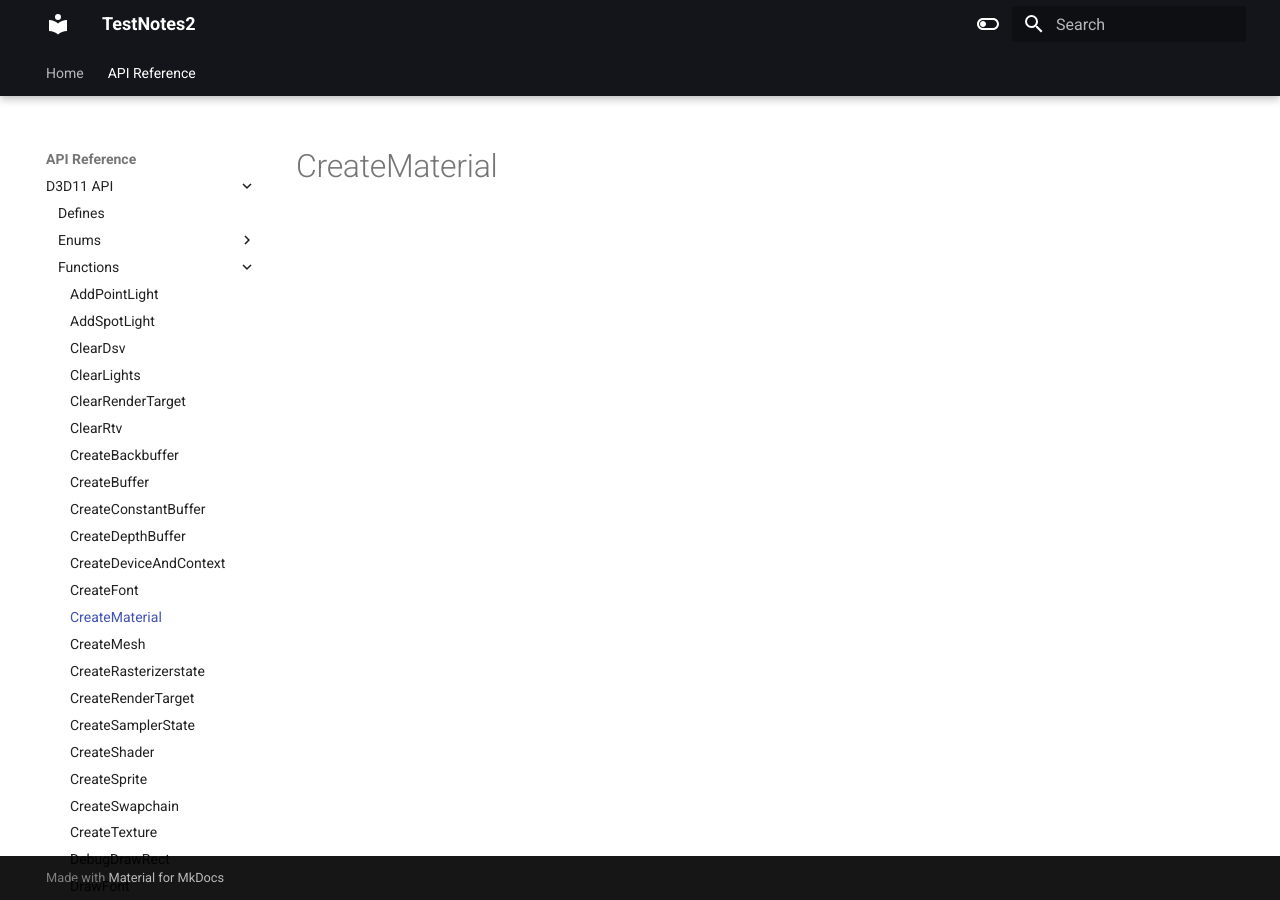
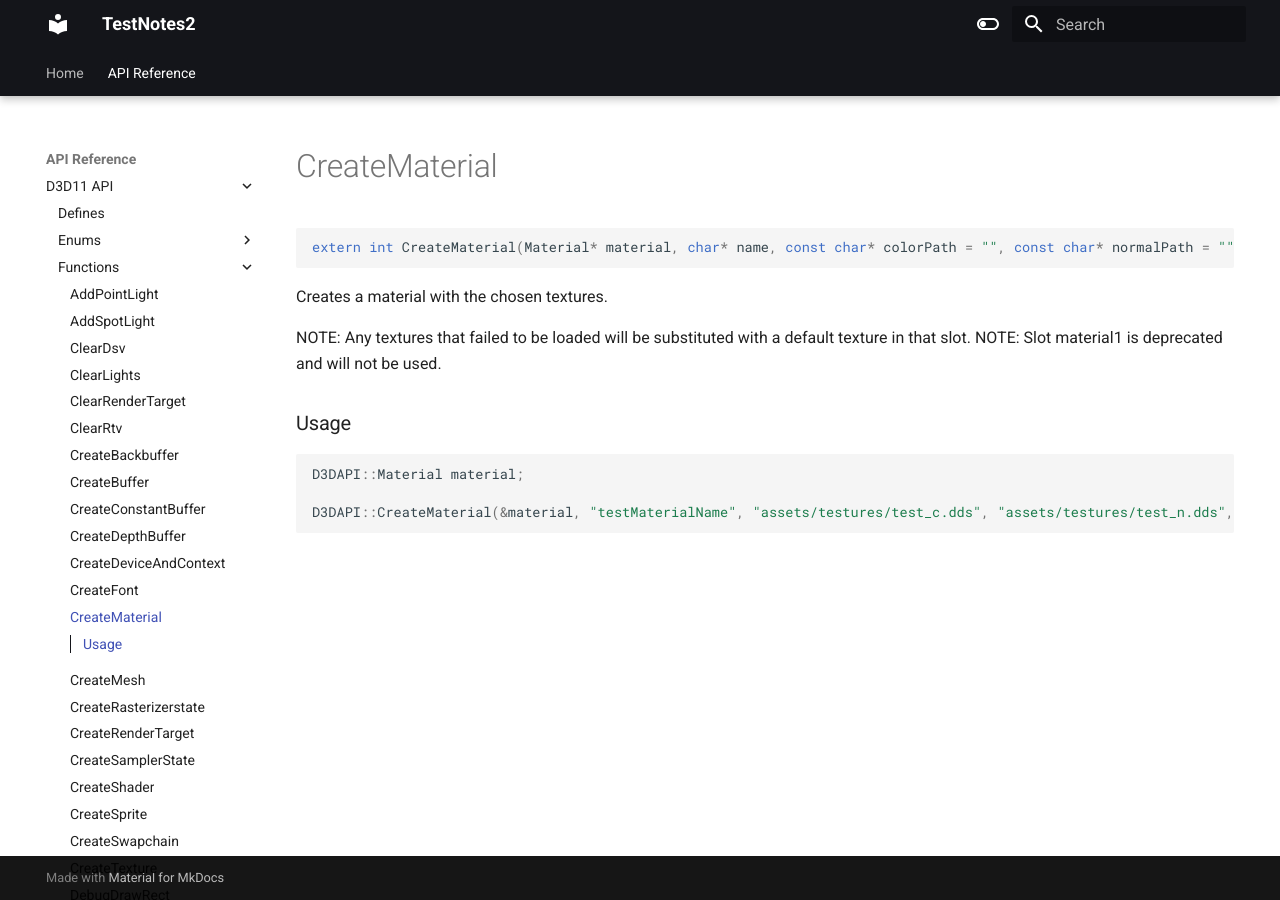
Before and after one commit to erichederstedt/TempEngineDocs, an MkDocs documentation site: the page built from docs/API Reference/D3D11 API/Functions/CreateMaterial.md, in a window 1280 px wide. Built offline with MkDocs 1.6.1 and Material for MkDocs 9.7.7, drawn with Linux system fonts in a browser that asks for light colours.

Commit message:
PUSH NOTE : CreateMaterial.md

````diff
--- a/docs/API Reference/D3D11 API/Functions/CreateMaterial.md
+++ b/docs/API Reference/D3D11 API/Functions/CreateMaterial.md
@@ -1 +1,17 @@
 # CreateMaterial
+
+```c++
+extern int CreateMaterial(Material* material, char* name, const char* colorPath = "", const char* normalPath = "", const char* material0Path = "", const char* material1Path = "");
+```
+
+Creates a material with the chosen textures.
+
+NOTE: Any textures that failed to be loaded will be substituted with a default texture in that slot.
+NOTE: Slot material1 is deprecated and will not be used.
+
+### Usage
+```c++
+D3DAPI::Material material;
+
+D3DAPI::CreateMaterial(&material, "testMaterialName", "assets/testures/test_c.dds", "assets/testures/test_n.dds", "assets/testures/test_m.dds");
+```
````
